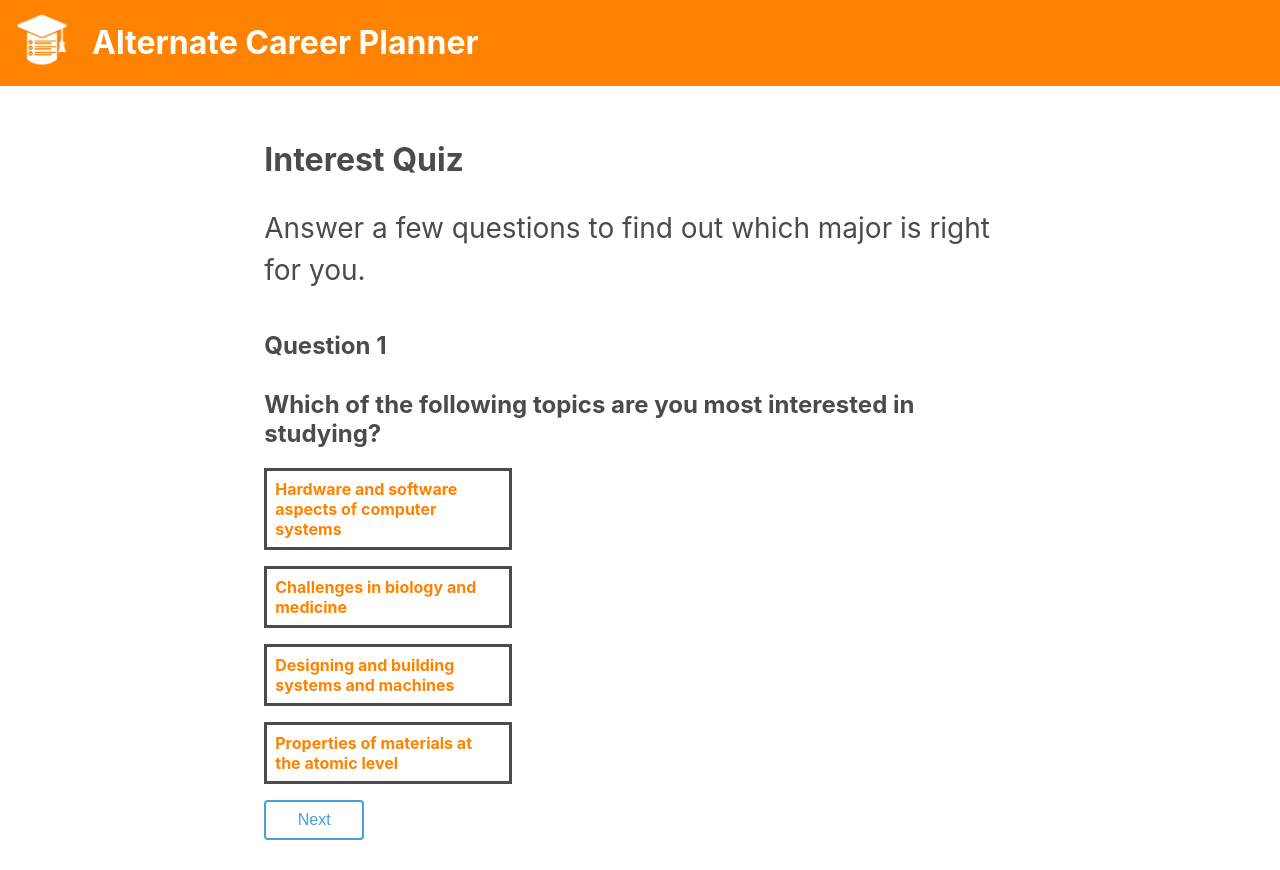
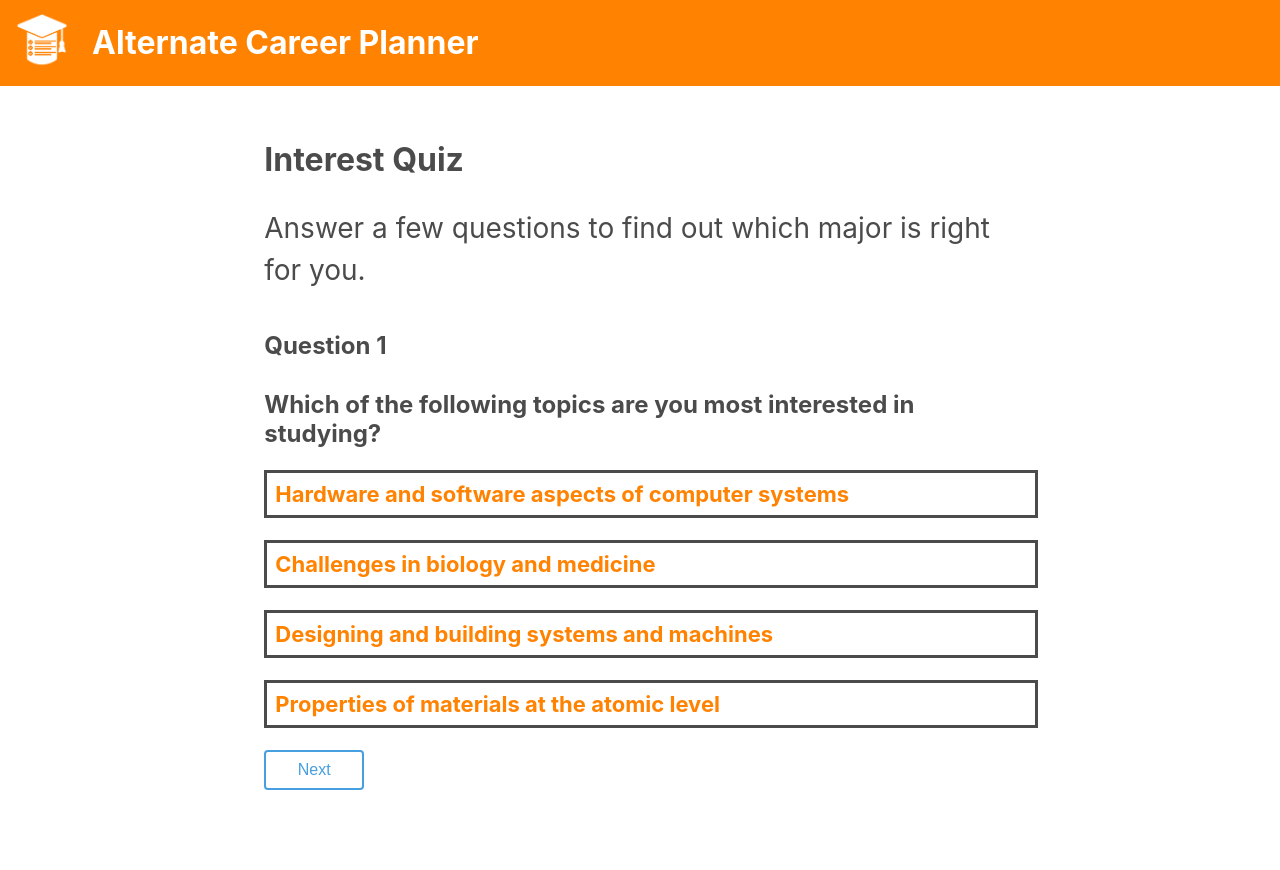
Before and after one commit to ryandperry/Alternate-Career-Planner, a React (Create React App) app in the folder alternate-career-planner/: page /quiz in a window 1280 px wide. After the commit the page ends 820 px from the top, so only its background shows below. Built offline with nearby package versions, Linux system fonts and the light colour scheme; the HTML template or start-up script is replaced by a standard one.

Commit message:
modified quiz css styling

```diff
--- a/alternate-career-planner/src/views/Quiz/Quiz.css
+++ b/alternate-career-planner/src/views/Quiz/Quiz.css
@@ -25,10 +25,11 @@
     padding: 8px;
     border: 3px solid #4B4B4B;
     cursor: pointer;
-    width: 30%;
+    width: 100%;
     background-color: white;
     color: #FF8200;
     font-weight: bold;
+    font-size: 22px;
 }
 
 ul {
```
